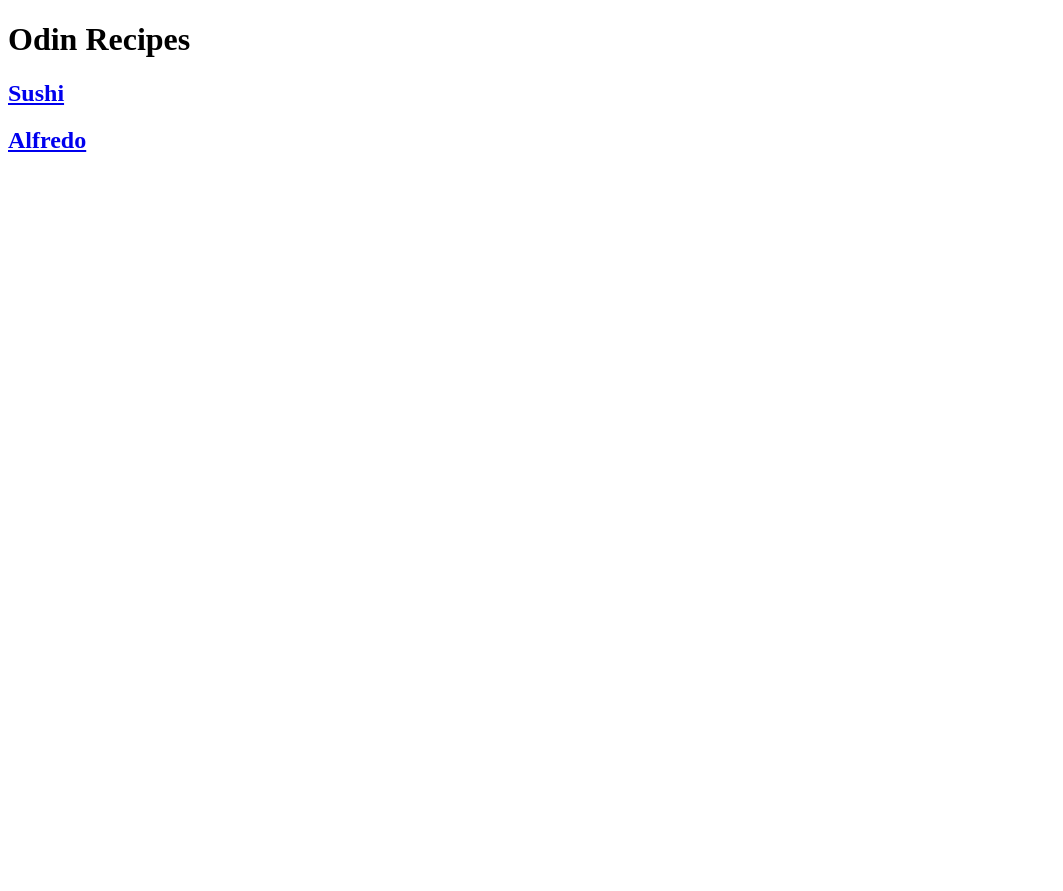
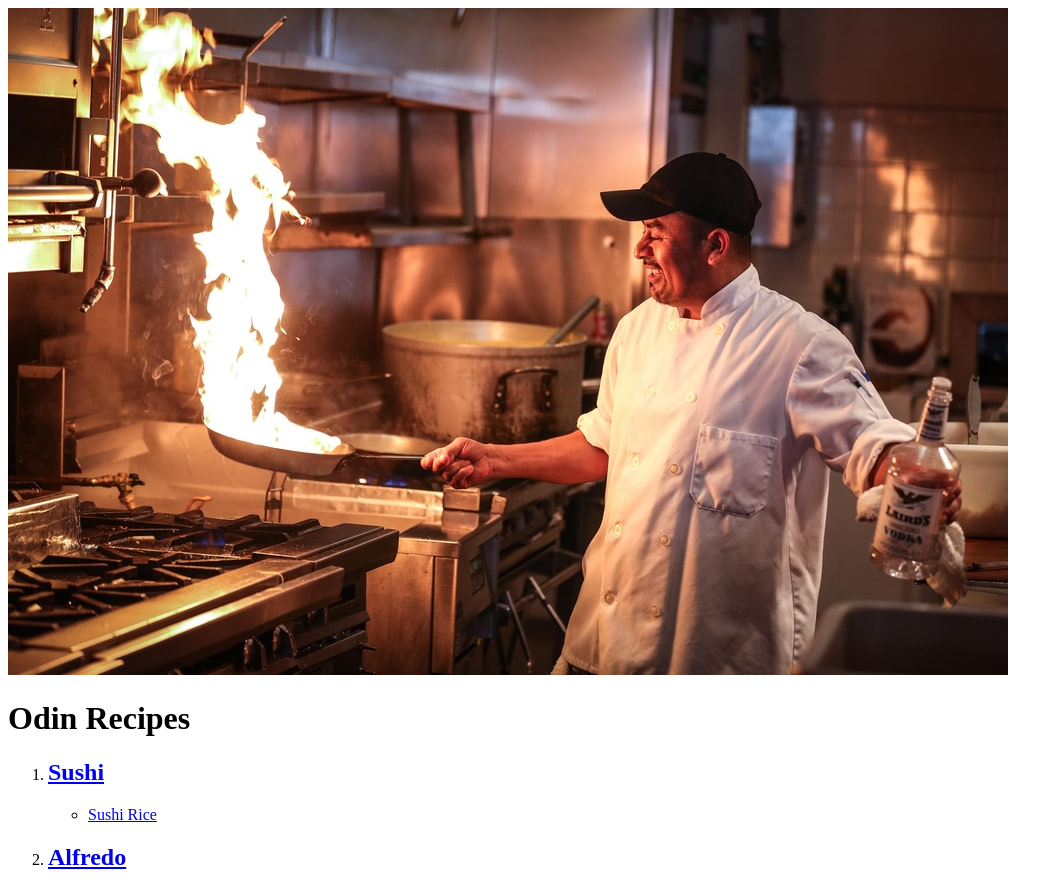
Before and after one commit to Tsene13/odin-recipes, a plain HTML site: page index.html in a window 1280 px wide. Shown: the whole page, without its empty margins (0-1063 px from the left). Before the commit the page ends 800 px from the top, so only its background shows below. Drawn offline with Linux system fonts and the light colour scheme.

Commit message:
/recipes

```diff
--- a/index.html
+++ b/index.html
@@ -11,9 +11,13 @@
 
 <body>
 
+<img src="chef.jpeg" alt="fierychef">
 <h1>Odin Recipes</h1>
-<h2><a href="recipe/sushi.html">Sushi</a></h2>
-<h2><a href="recipe/alfredo.html">Alfredo</a></h2>
+<ol>
+    <li><h2><a href="recipes/sushi.html">Sushi</a></h2></li>
+            <ul><li><a href="recipes/sushirice.html">Sushi Rice</a></li></ul>
+        <li><h2><a href="recipes/alfredo.html">Alfredo</a></h2></li>
+    </ol>
 
 </body>
 
```
Also changed, not shown: chef.jpeg (added), recipes/sushirice.jpg (added), 1 other file.
